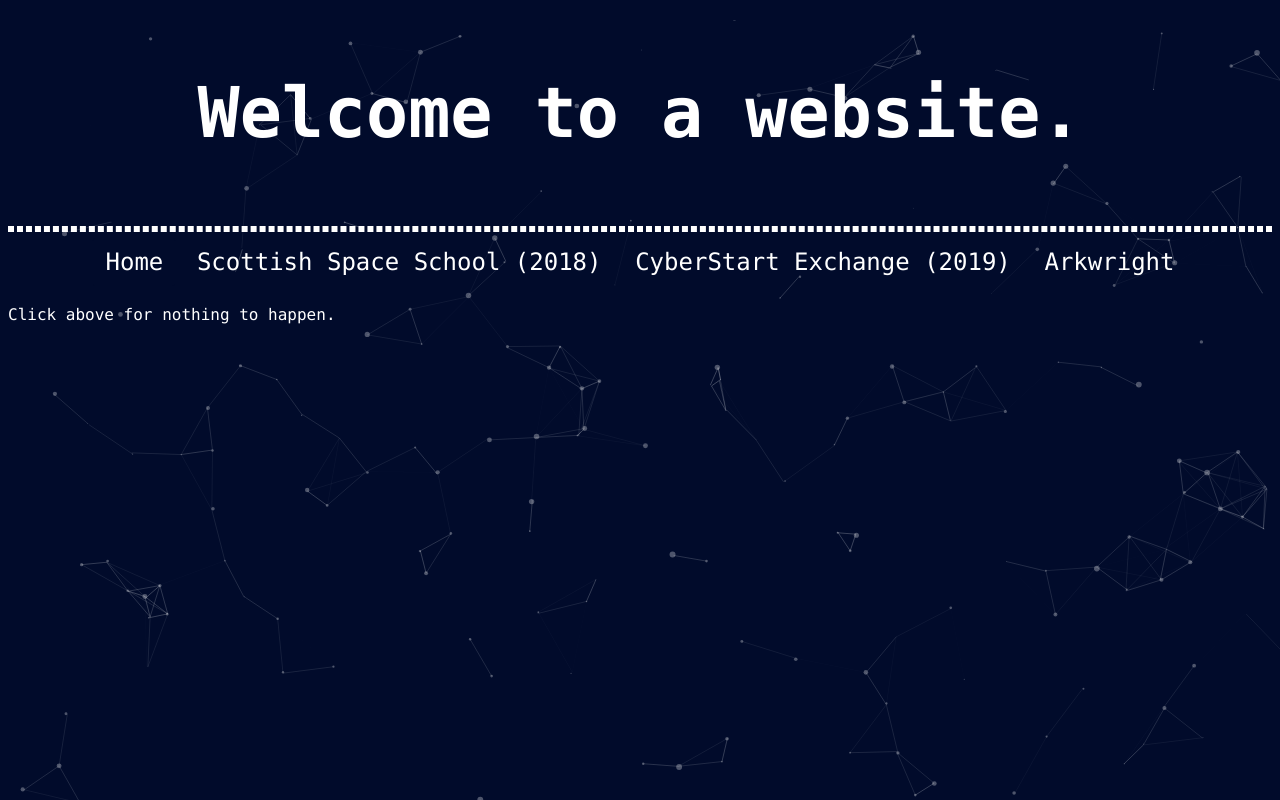
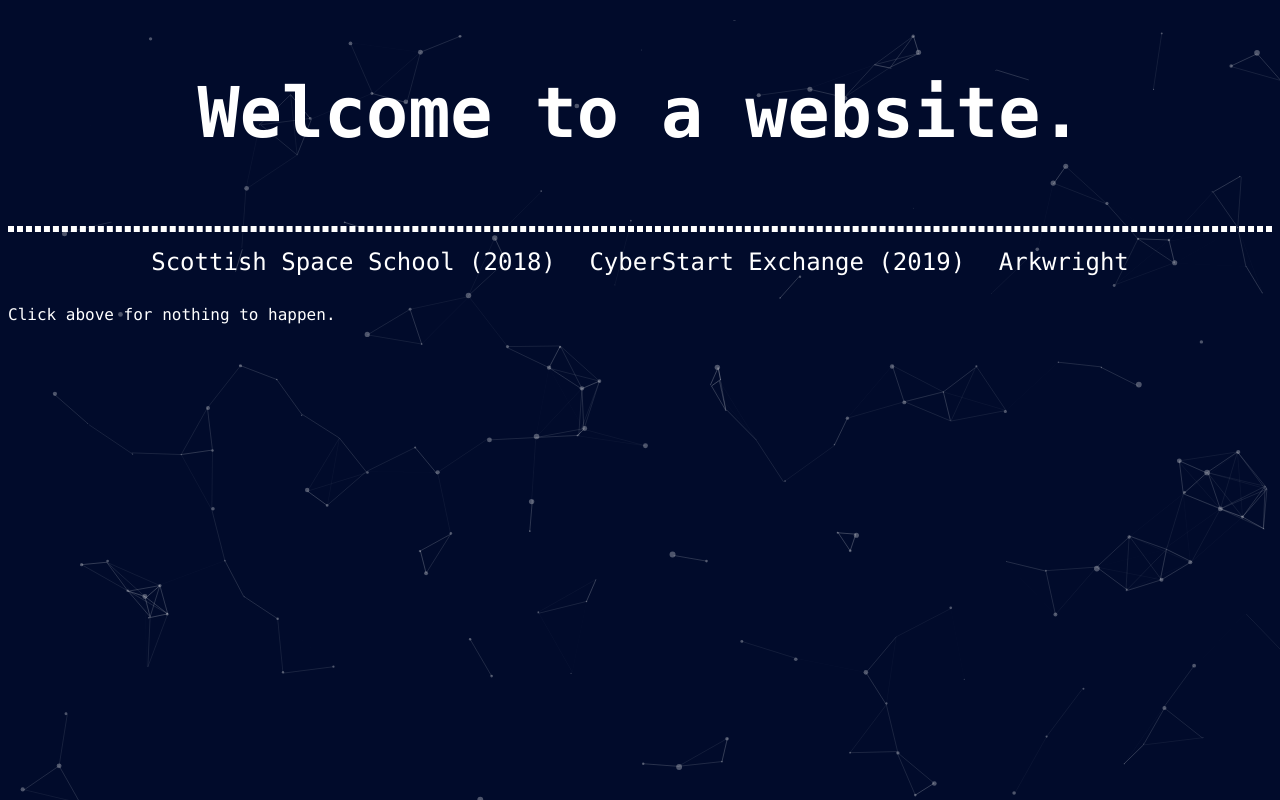
Before and after one commit to astronaut-lemur/website, a plain HTML site: page website.html in a window 1280 px wide. Drawn offline with Linux system fonts and the light colour scheme.

Commit message:
Update website.html

```diff
--- a/website.html
+++ b/website.html
@@ -19,8 +19,7 @@
 
 <!--buttons for blog categories-->
     <div id="blog-buttons">
-        <button class="btn active">Home</button>
-        <button class="btn">Scottish Space School (2018)</button>
+        <button class="mainbtn">Scottish Space School (2018)</button>
         <div class="dropdown">
             <button class="dropbtn">CyberStart Exchange (2019)</button>
             <div class="dropdown-content">
```
